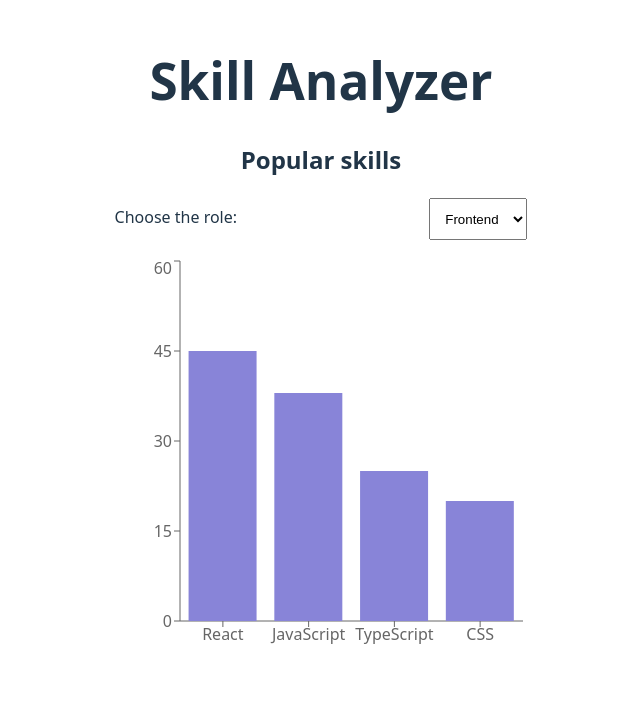
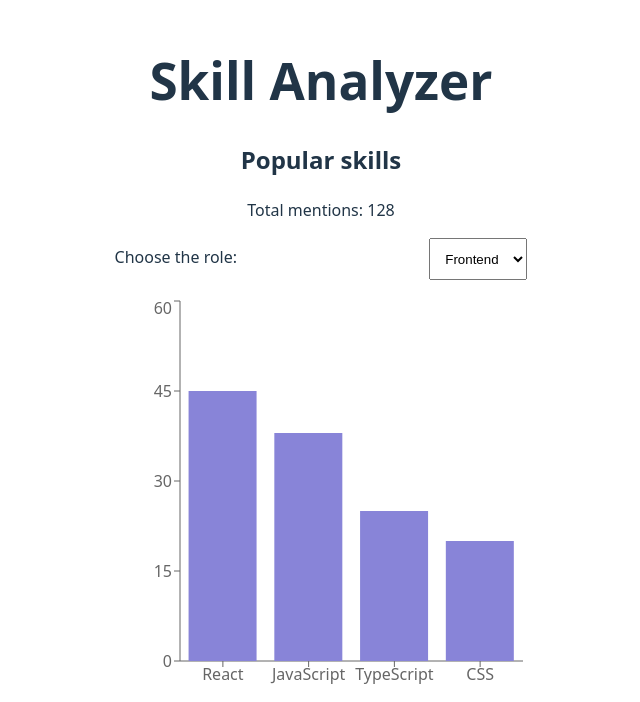
Before and after one commit to xtinabru/skill-analyzer, a React (Vite) app: page / in a window 1280 px wide. Shown: the part 120-822 px from the top of the page, without its empty margins (319-959 px from the left). Before the commit the page ends 800 px from the top, so only its background shows below. Built offline with nearby package versions, Linux system fonts and the light colour scheme.

Commit message:
feat: display total skill mentions above chart

```diff
--- a/src/components/SkillsChart.jsx
+++ b/src/components/SkillsChart.jsx
@@ -24,9 +24,12 @@ export default function SkillsChart() {
       });
   }, [selectedRole]);
 
+  const totalMentions = loadedData.reduce((sum, skill) => sum + skill.count, 0);
+
   return (
     <div style={{ width: '100%', height: 400 }}>
       <h2>Popular skills</h2>
+      <p>Total mentions: {totalMentions}</p>
       <label style={{ marginBottom: '1rem', display: 'block' }}>
         Choose the role:
         <select
```
